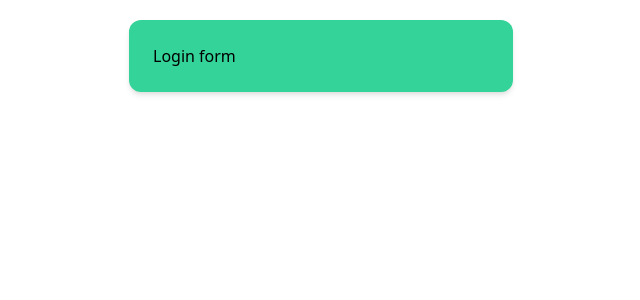
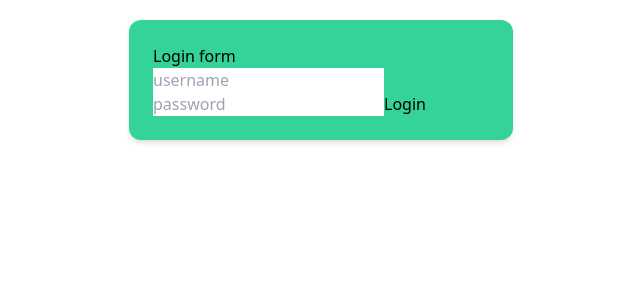
Before and after one commit to mymuffin18/banking-app, a React (Create React App) app: page / in a window 1280 px wide. Shown: the top 300 px of the page, without its empty margins (319-959 px from the left). Built offline with nearby package versions, Linux system fonts and the light colour scheme.

Commit message:
modified by kitkat

```diff
--- a/src/App.js
+++ b/src/App.js
@@ -5,7 +5,7 @@ import LoginForm from './components/LoginForm';
 
 function App() {
 	return (
-		<div class='p-6 max-w-sm mx-auto bg-white rounded-xl shadow-md flex items-center space-x-4 mt-5 bg-green-400'>
+		<div className='p-6 max-w-sm mx-auto bg-white rounded-xl shadow-md flex items-center space-x-4 mt-5 bg-green-400'>
 			<LoginForm />
 		</div>
 	);
--- a/src/components/LoginForm.js
+++ b/src/components/LoginForm.js
@@ -1,7 +1,24 @@
 import React, { useState } from 'react';
 
 function LoginForm() {
-	return <h1>Login form</h1>;
+
+	const [account, setAccount] = useState({userName: '', password: ''})
+
+	const handleLogin =() => {
+		console.log(`username: ${account.userName}, password: ${account.password}`)
+		alert(`username: ${account.userName}, password: ${account.password}`)
+	}
+
+	return (
+	<form>
+	<h1>Login form</h1>
+
+	<input type="text" value={account.userName} onChange={e => setAccount({...account, userName:e.target.value})} placeholder="username"/>
+	<input type="text" value={account.password} onChange={e => setAccount({...account, password:e.target.value})} placeholder="password"/>
+
+	<button onClick={()=> handleLogin()}>Login</button>
+	</form>
+	)
 }
 
 export default LoginForm;
```
Also changed, not shown: 1 other file (tests, documents, lock files or other folders).
